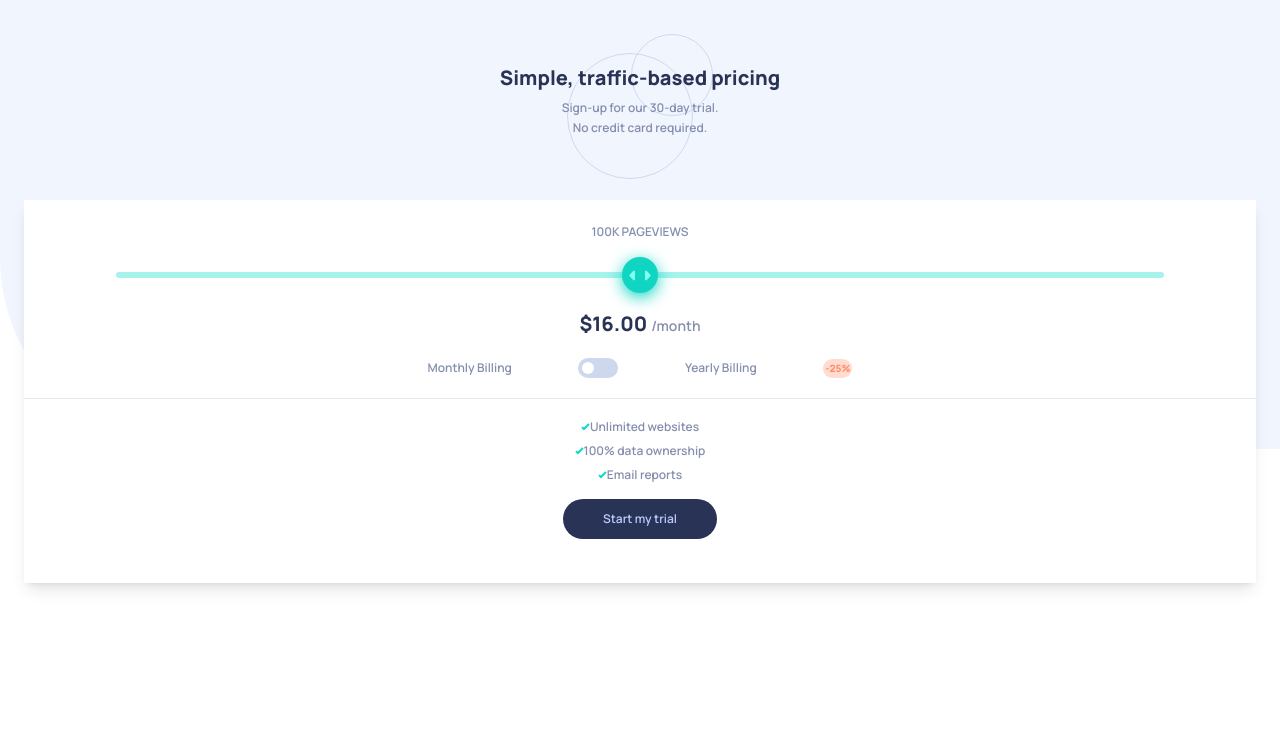
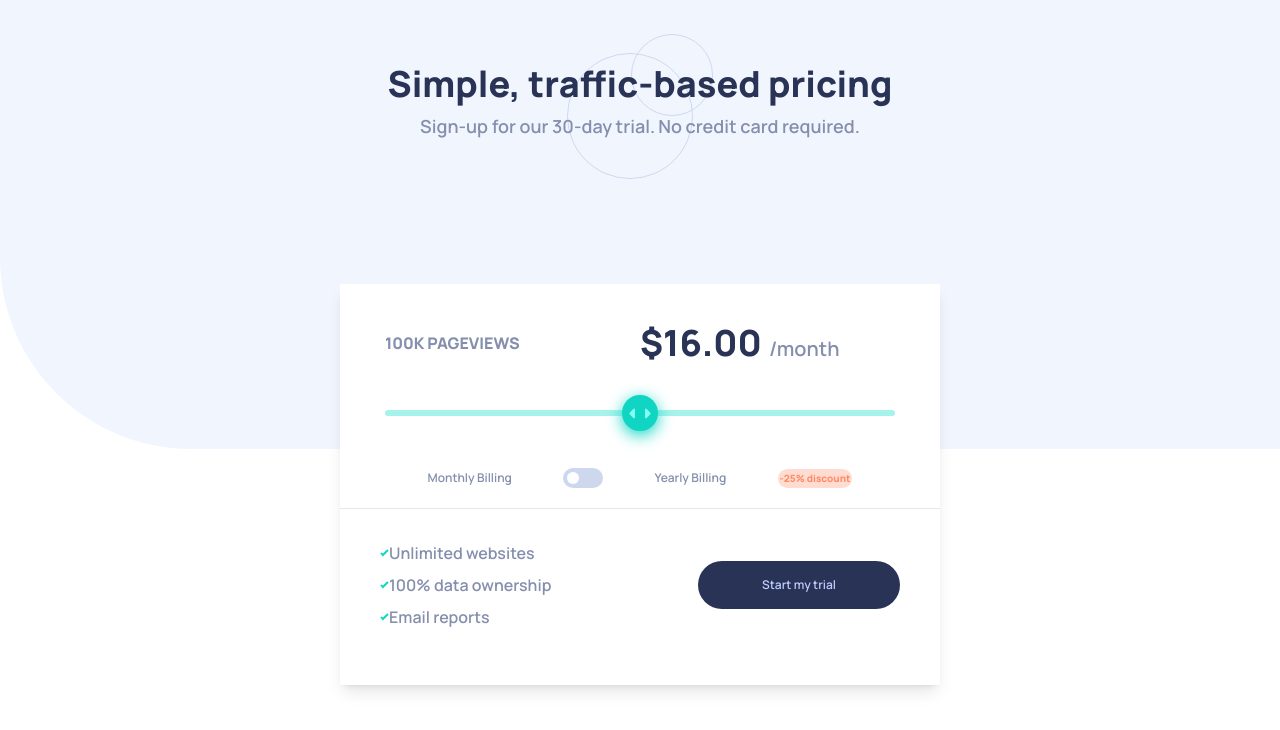
Before and after one commit to DenilDenilson/JR_TARJETA-ITERACTIVA, a website: page index.html in a window 1280 px wide. Drawn offline with Linux system fonts and the light colour scheme.

Commit message:
desktop estilizado ✅

```diff
--- a/index.html
+++ b/index.html
@@ -12,38 +12,62 @@
 </head>
 <body>
   <div class=" bg-[url('../images/bg-pattern.svg')] bg-no-repeat px-6 py-16">
-    <hgroup class="relative mb-16">
-      <h1 class="relative z-20 font-extrabold text-Dark_Desaturated_Blue text-center text-xl mb-2">Simple, traffic-based pricing</h1>
-      <p class="relative z-20 text-center text-Grayish_Blue font-semibold text-xs mb-1">Sign-up for our 30-day trial.</p>
-      <p class="relative z-20 text-center text-Grayish_Blue font-semibold text-xs">No credit card required.</p>
+    <hgroup class="relative mb-16 flex flex-col items-center
+    xl:mb-36">
+      <h1 class="relative z-20 font-extrabold text-Dark_Desaturated_Blue text-center text-xl mb-2
+      xl:text-4xl">Simple, traffic-based pricing</h1>
+      <div class="mx-auto">
+      <p class="relative z-20 text-center text-Grayish_Blue font-semibold text-xs mb-1
+      xl:inline xl:text-lg">Sign-up for our 30-day trial.</p>
+      <p class="relative z-20 text-center text-Grayish_Blue font-semibold text-xs
+      xl:inline xl:text-lg">No credit card required.</p>
+      </div>
       <div class="absolute top-[-30px] left-0 right-0 mx-auto z-10">
                 <svg class="mx-auto" xmlns="http://www.w3.org/2000/svg" width="146" height="145"><g fill="none" fill-rule="evenodd" stroke="#CFD8EF"><circle cx="63" cy="82" r="62.5"/><circle cx="105" cy="41" r="40.5"/></g></svg>
       </div>
     </hgroup>
-      <main class="bg-White flex flex-col items-center shadow-lg py-6">
-        <p class="text-xs text-Grayish_Blue uppercase">100k pageviews</p>
 
-          <input class="my-8 w-[85%] appearance-none outline-none rounded-lg bg-Soft_Cyan h-[6px]
-          focus:outline-none focus:ring-0 focus:shadow-none" id="input-range" min="0" max="100" value="50%" type="range">
-        <p class="text-xl mb-5 text-Dark_Desaturated_Blue font-extrabold">$16.00 <span class="font-semibold text-sm text-Grayish_Blue">/month</span></p>
-        <div class="flex w-[85%] max-w-[425px] items-center justify-between mb-5">
+      <main class="bg-White max-w-[725px] mx-auto flex flex-col items-center shadow-lg py-6
+      xl:max-w-[600px]">
+      <div class="w-[85%] flex flex-col items-center
+      xl:grid xl:grid-cols-2 xl:grid-rows-2">
+        <p class="text-xs text-Grayish_Blue uppercase
+        xl:font-extrabold xl:text-base">100k pageviews</p>
+        <input class="my-8 w-full appearance-none outline-none rounded-lg bg-Soft_Cyan h-[6px]
+        focus:outline-none focus:ring-0 focus:shadow-none
+        xl:col-start-1 xl:col-span-2" id="input-range" min="0" max="100" value="50%" type="range">
+        <p class="text-xl mb-5 text-Dark_Desaturated_Blue font-extrabold
+        xl:col-start-2 xl:col-span-1 xl:row-start-1 xl:row-span-1 xl:mb-0 xl:text-4xl xl:font-extrabold">$16.00 <span class="font-semibold text-sm text-Grayish_Blue
+        xl:text-xl">/month</span></p>
+      </div>
+        <div class="flex w-[85%] max-w-[425px] items-center justify-between mb-5
+        xl:my-5">
           <p class="text-xs text-Grayish_Blue">Monthly Billing</p>
           <label class="relative" for="">
             <input type="checkbox" name="" id="" class="absolute invisible peer rounded-[20px] z-40 bg-Grayish_Blue outline-none border-0">
             <span class="relative block w-[40px] h-[20px] z-30 bg-Light_Grayish_Blue cursor-pointer rounded-[20px] overflow-hidden
+            hover:bg-Strong_Cyan
 
             before:absolute before:top-[4px] before:left-[4px] before:bg-White before:w-3 before:h-3 before:rounded-lg"></span>
           </label>
           <p class="text-xs text-Grayish_Blue">Yearly Billing</p>
-          <p class="text-[10px] text-Light_Red font-extrabold bg-Light_Red bg-opacity-30 rounded-xl p-[2px]">-25%</p>
+          <p class="text-[10px] text-Light_Red font-extrabold bg-Light_Red bg-opacity-30 rounded-xl p-[2px]
+          xl:after:content-['discount']">-25% </p>
         </div>
-        <footer class="w-full border-t-[1px] flex flex-col items-center py-5">
-          <ul class="flex flex-col items-center">
-            <li class="text-xs mb-2 text-Grayish_Blue text-center flex items-center"><svg xmlns="http://www.w3.org/2000/svg" width="9" height="8"><path fill="none" stroke="#10D8C4" stroke-width="2" d="M1 4.134l1.907 1.908L7.949 1"/></svg>Unlimited websites</li>
-            <li class="text-xs mb-2 text-Grayish_Blue text-center flex items-center"><svg xmlns="http://www.w3.org/2000/svg" width="9" height="8"><path fill="none" stroke="#10D8C4" stroke-width="2" d="M1 4.134l1.907 1.908L7.949 1"/></svg>100% data ownership</li>
-            <li class="text-xs mb-4 text-Grayish_Blue text-center flex items-center"><svg xmlns="http://www.w3.org/2000/svg" width="9" height="8"><path fill="none" stroke="#10D8C4" stroke-width="2" d="M1 4.134l1.907 1.908L7.949 1"/></svg>Email reports</li>
+        <footer class="w-full border-t-[1px] flex flex-col items-center py-5
+        xl:flex-row xl:justify-between xl:px-10 xl:py-8">
+          <ul class="flex flex-col items-center
+          xl:items-start">
+            <li class="text-xs mb-2 text-Grayish_Blue text-center flex items-center
+            xl:text-base"><svg xmlns="http://www.w3.org/2000/svg" width="9" height="8"><path fill="none" stroke="#10D8C4" stroke-width="2" d="M1 4.134l1.907 1.908L7.949 1"/></svg>Unlimited websites</li>
+            <li class="text-xs mb-2 text-Grayish_Blue text-center flex items-center
+            xl:text-base"><svg xmlns="http://www.w3.org/2000/svg" width="9" height="8"><path fill="none" stroke="#10D8C4" stroke-width="2" d="M1 4.134l1.907 1.908L7.949 1"/></svg>100% data ownership</li>
+            <li class="text-xs mb-4 text-Grayish_Blue text-center flex items-center
+            xl:text-base xl:mb-0"><svg xmlns="http://www.w3.org/2000/svg" width="9" height="8"><path fill="none" stroke="#10D8C4" stroke-width="2" d="M1 4.134l1.907 1.908L7.949 1"/></svg>Email reports</li>
           </ul>
-          <button class="bg-Dark_Desaturated_Blue text-Pale_Blue text-xs py-3 px-10 rounded-3xl">Start my trial</button>
+          <button class="bg-Dark_Desaturated_Blue text-Pale_Blue text-xs py-3 px-10 rounded-3xl
+          hover:text-White
+          xl:px-16 xl:py-4">Start my trial</button>
         </footer>
       </main>
   </div>
--- a/src/styles/input.css
+++ b/src/styles/input.css
@@ -15,6 +15,10 @@
     box-shadow: 0 4px 16px hsl(174, 86%, 45%);
 }
 
+#input-range::-webkit-slider-thumb:active {
+    background-color: hsl(174, 74%, 25%);
+}
+
 /* input[type="checkbox"] {
     -webkit-appearance: none;
     visibility: hidden;
```
Also changed, not shown: dist/output.css.
